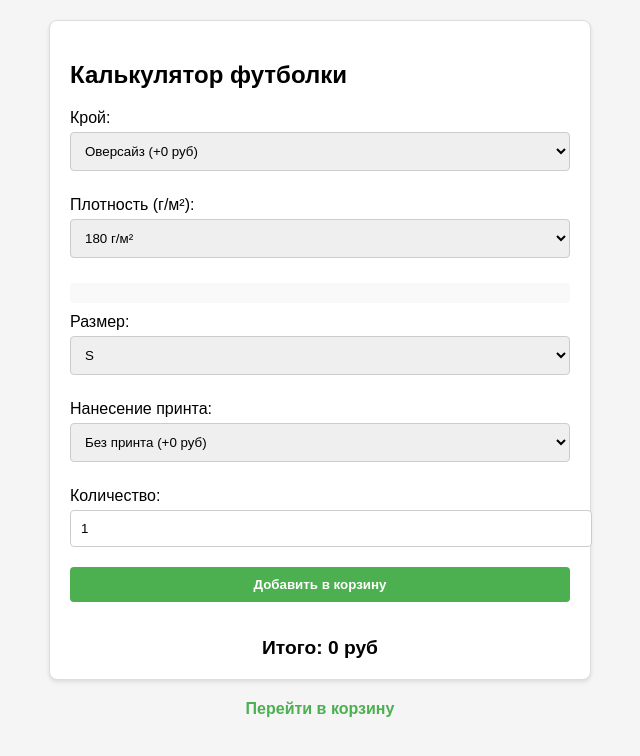
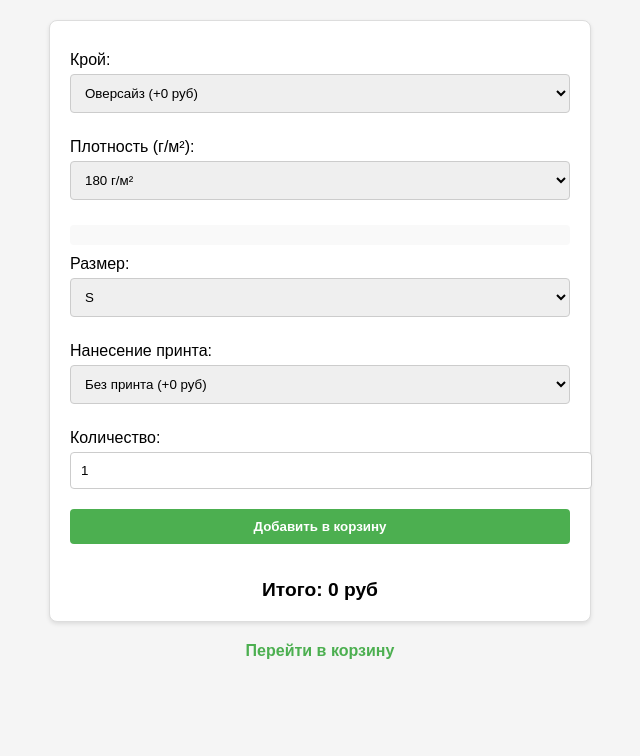
Before and after one commit to stre1z9/calculator, a plain HTML site: page index.html in a window 1280 px wide. Shown: the whole page, without its empty margins (320-960 px from the left). Drawn offline with Linux system fonts and the light colour scheme.

Commit message:
Update index.html

```diff
--- a/index.html
+++ b/index.html
@@ -8,7 +8,6 @@
 </head>
 <body>
     <div class="calculator">
-        <h2>Калькулятор футболки</h2>
         <form id="tshirtForm">
             <label>Крой:</label>
             <select id="cut"></select><br>
```
